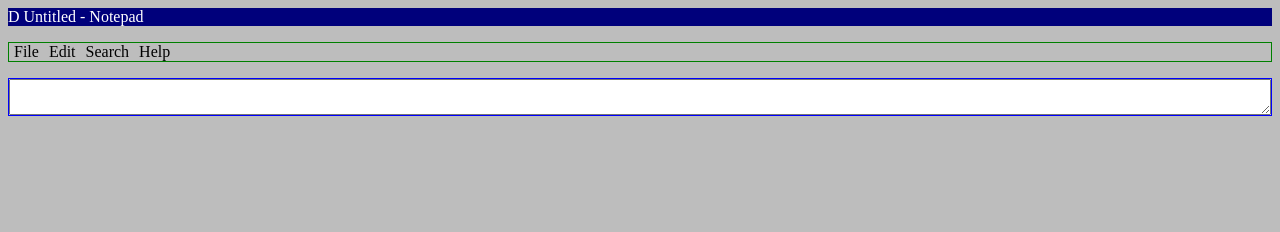
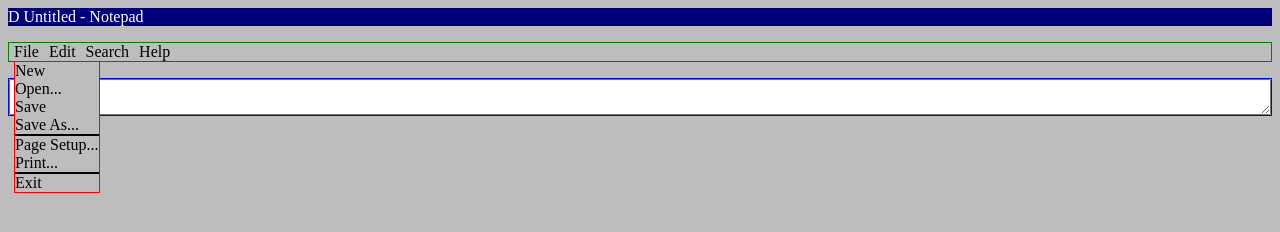
Before and after one commit to davidroberts63/notepadasaservice, a plain HTML site: page index.html in a window 1280 px wide. Drawn offline with Linux system fonts and the light colour scheme.

Commit message:
File submenu

```diff
--- a/index.html
+++ b/index.html
@@ -27,6 +27,7 @@
             padding-left: 5px;
             padding-right: 5px;
         }
+
         #textEntry {
             border: 1px solid blue;
             flex: 1;
@@ -35,6 +36,21 @@
 
         #textEntry > textarea {
             flex: 1;
+        }
+
+        .submenu {
+            display: block;
+            position: absolute;
+            list-style-type: none;
+            display: flex;
+            flex-direction: column;
+            padding: 0px;
+            border: 1px solid red;
+            background: rgb(189,189,189);
+        }
+
+        .submenu li.separator {
+            border: 1px solid black;
         }
     </style>
 </head>
@@ -48,7 +64,19 @@
     </div>
 
     <ul id="mainMenu">
-        <li>File</li>
+        <li><span class="shortcut">F</span><span class="item">ile</span>
+            <ul class="submenu">
+                <li>New</li>
+                <li>Open...</li>
+                <li>Save</li>
+                <li>Save As...</li>
+                <li class="separator"></li>
+                <li>Page Setup...</li>
+                <li>Print...</li>
+                <li class="separator"></li>
+                <li>Exit</li>
+            </ul>
+        </li>
         <li>Edit</li>
         <li>Search</li>
         <li>Help</li>
```
